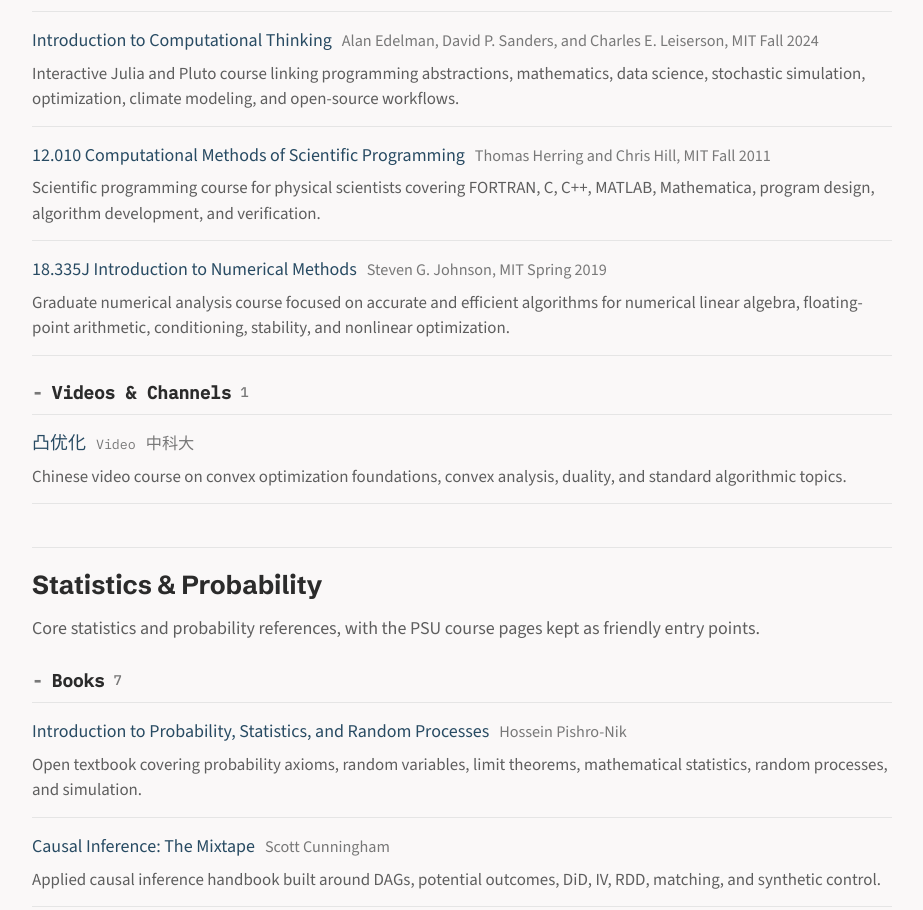
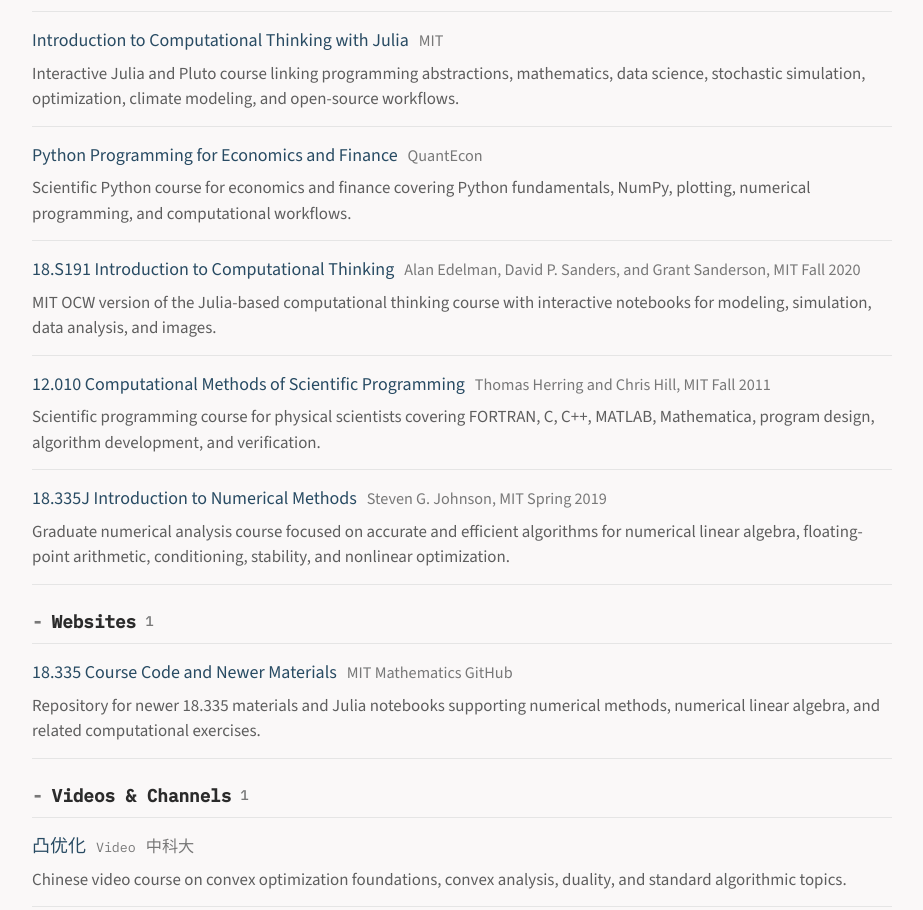
Before and after one commit to By-Xin/By-Xin.github.io, an Astro site: page /writing/statdiy in a window 1280 px wide. Shown: the part 1806-2716 px from the top of the page, without its empty margins (118-1041 px from the left). Built offline with nearby package versions, Linux system fonts and the light colour scheme; Astro itself is replaced by a stand-in of ours.

Commit message:
Add scientific computing and systems courses

```diff
--- a/src/pages/writing/statdiy.astro
+++ b/src/pages/writing/statdiy.astro
@@ -98,10 +98,24 @@
       },
       {
         kind: "Course",
-        title: "Introduction to Computational Thinking",
-        href: "https://computationalthinking.mit.edu/Fall24/",
-        meta: "Alan Edelman, David P. Sanders, and Charles E. Leiserson, MIT Fall 2024",
+        title: "Introduction to Computational Thinking with Julia",
+        href: "https://computationalthinking.mit.edu/",
+        meta: "MIT",
         note: "Interactive Julia and Pluto course linking programming abstractions, mathematics, data science, stochastic simulation, optimization, climate modeling, and open-source workflows.",
+      },
+      {
+        kind: "Course",
+        title: "Python Programming for Economics and Finance",
+        href: "https://python-programming.quantecon.org/",
+        meta: "QuantEcon",
+        note: "Scientific Python course for economics and finance covering Python fundamentals, NumPy, plotting, numerical programming, and computational workflows.",
+      },
+      {
+        kind: "Course",
+        title: "18.S191 Introduction to Computational Thinking",
+        href: "https://ocw.mit.edu/courses/18-s191-introduction-to-computational-thinking-fall-2020/",
+        meta: "Alan Edelman, David P. Sanders, and Grant Sanderson, MIT Fall 2020",
+        note: "MIT OCW version of the Julia-based computational thinking course with interactive notebooks for modeling, simulation, data analysis, and images.",
       },
       {
         kind: "Course",
@@ -116,6 +130,13 @@
         href: "https://ocw.mit.edu/courses/18-335j-introduction-to-numerical-methods-spring-2019/",
         meta: "Steven G. Johnson, MIT Spring 2019",
         note: "Graduate numerical analysis course focused on accurate and efficient algorithms for numerical linear algebra, floating-point arithmetic, conditioning, stability, and nonlinear optimization.",
+      },
+      {
+        kind: "Website",
+        title: "18.335 Course Code and Newer Materials",
+        href: "https://github.com/mitmath/18335",
+        meta: "MIT Mathematics GitHub",
+        note: "Repository for newer 18.335 materials and Julia notebooks supporting numerical methods, numerical linear algebra, and related computational exercises.",
       },
       {
         kind: "PDF",
@@ -400,6 +421,34 @@
         href: "https://www.mheducation.com/highered/product/introduction-to-computing-systems-from-bits-and-gates-to-c-c%252B%252B-and-beyond-patt.html",
         meta: "Yale N. Patt and Sanjay J. Patel",
         note: "Bottom-up systems text connecting bits, logic gates, machine architecture, assembly, C, memory, and OS-level abstractions.",
+      },
+      {
+        kind: "Course",
+        title: "The Missing Semester of Your CS Education",
+        href: "https://missing.csail.mit.edu/",
+        meta: "MIT CSAIL",
+        note: "Practical computing course covering shell, editors, Git, debugging, profiling, automation, security, and other tools worth learning early.",
+      },
+      {
+        kind: "Website",
+        title: "Software Carpentry Lessons",
+        href: "https://software-carpentry.org/lessons/",
+        meta: "The Carpentries",
+        note: "Research computing lesson collection for Unix shell, Git, Python, R, reproducible workflows, automation, and collaborative scientific programming.",
+      },
+      {
+        kind: "Course",
+        title: "C Programming with Linux",
+        href: "https://www.edx.org/certificates/professional-certificate/dartmouth-imtx-c-programming-with-linux",
+        meta: "DartmouthX and IMTx",
+        note: "Professional certificate sequence teaching C programming, pointers, memory management, compilation, Linux command-line tools, and systems programming practice.",
+      },
+      {
+        kind: "Course",
+        title: "C Programming: Using Linux Tools and Libraries",
+        href: "https://www.edx.org/learn/c-programming/dartmouth-college-c-programming-using-linux-tools-and-libraries",
+        meta: "Dartmouth College",
+        note: "Focused C/Linux course on compiling, libraries, makefiles, command-line tools, and practical systems programming workflows.",
       },
     ],
   },
```
